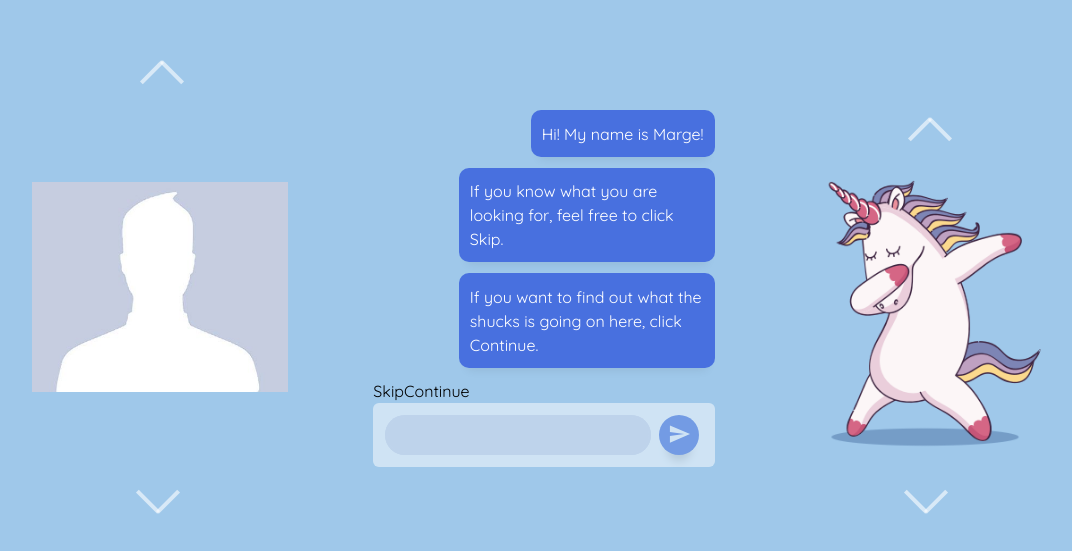
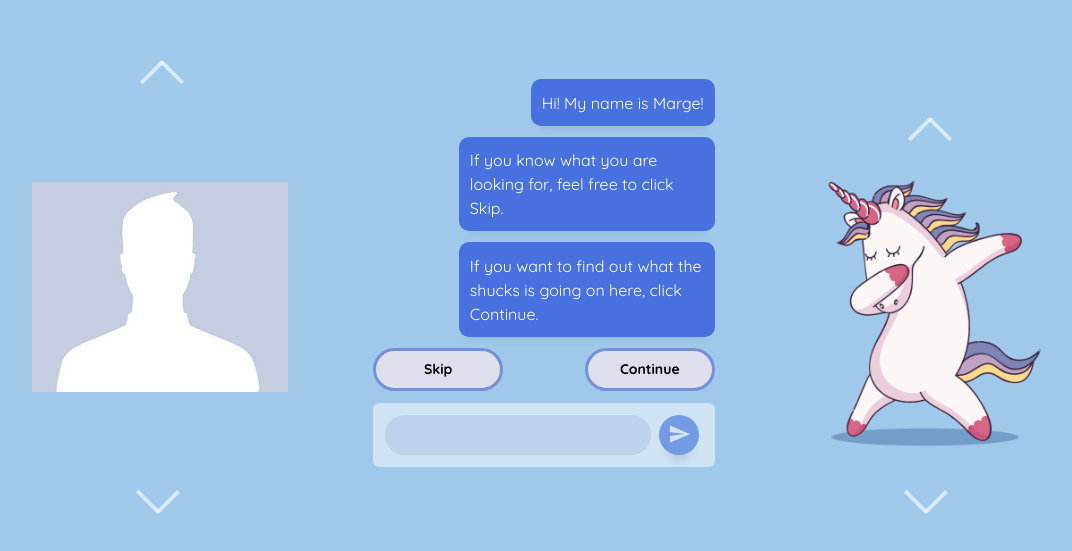
Before and after one commit to p-syche/ask_marge, a React (Create React App) app: page / in a window 1280 px wide. Shown: the part 237-788 px from the top of the page, without its empty margins (96-1168 px from the left). Built offline with nearby package versions, Linux system fonts and the light colour scheme.

Commit message:
welcome message animated and working

```diff
--- a/src/assets/chat-wrapper.scss
+++ b/src/assets/chat-wrapper.scss
@@ -21,7 +21,6 @@
   font-size: 14px;
   font-family: 'Quicksand', sans-serif;
   font-weight: bold;
-  transition: 0.15s all ease-in-out;
   box-sizing: border-box;
 }
 
--- a/src/assets/message-list.scss
+++ b/src/assets/message-list.scss
@@ -35,3 +35,15 @@
   0% { opacity: 0; transform: translateY(1rem); }
   100% { opacity: 1; transform: translateY(0px); }
 }
+
+.explanation-button {
+  padding: 0.5rem 1rem;
+  border-radius: 40px;
+  border: 3px solid #7690d6;
+  width: 38%;
+  background-color: #dedfed;
+  box-shadow: inset 0 0 0 2px #dedfed;
+  font-size: 14px;
+  font-family: 'Quicksand', sans-serif;
+  font-weight: bold;
+}
--- a/src/explanation-message-list.js
+++ b/src/explanation-message-list.js
@@ -10,6 +10,7 @@ const propTypes = {
 
 function ExplanationMessageList({ setIsExplaining }) {
   const [ isLoading, setIsLoading ] = useState(true);
+  const [ showMessageOne, setShowMessageOne ] = useState(true);
   const [ showMessageTwo, setShowMessageTwo ] = useState(false);
   const [ showMessageThree, setShowMessageThree ] = useState(false);
   const [ showButtons, setShowButtons ] = useState(false);
@@ -17,6 +18,7 @@ function ExplanationMessageList({ setIsExplaining }) {
 
   useEffect(() => {
     setIsLoading(true);
+    setShowMessageOne(true);
     setTimeout(() => {
       setShowMessageTwo(true);
     }, 1000)
@@ -26,14 +28,21 @@ function ExplanationMessageList({ setIsExplaining }) {
     setTimeout(() => {
       setShowButtons(true);
     }, 3000)
-  }, []);
+  }, [messageIndex, showMessageOne]);
+
+  const goToNextMessage = () => {
+    setShowMessageOne(false);
+    setShowMessageTwo(false);
+    setShowMessageThree(false);
+    updateMessageIndex(messageIndex + 1);
+  }
 
   return (
     <div className="list-of-messages relative flex flex-col-reverse h-full w-full">
         {showButtons ? (
-          <div className="EXPLANATION BUTTONS">
-            <button onClick={() => setIsExplaining(false)}>Skip</button>
-            <button onClick={() => updateMessageIndex(messageIndex + 1)}>Continue</button>
+          <div className="EXPLANATION BUTTONS flex mb-3 justify-between">
+            <button className="explanation-button" onClick={() => setIsExplaining(false)}>Skip</button>
+            <button className="explanation-button" onClick={() => goToNextMessage()}>Continue</button>
           </div>
         ) : null}
         {showMessageThree ? (
@@ -50,11 +59,13 @@ function ExplanationMessageList({ setIsExplaining }) {
             </div>
           </div>
         ) : null}
-        <div className={`flex animated-message justify-end animate-in`}>
-          <div className={`single-message wit`}>
-            <span>{welcomeChat[messageIndex].p1}</span>
+        {showMessageOne ? (
+          <div className={`flex animated-message justify-end animate-in`}>
+            <div className={`single-message wit`}>
+              <span>{welcomeChat[messageIndex].p1}</span>
+            </div>
           </div>
-        </div>
+        ) : null}
     </div>
   )
 }
```
